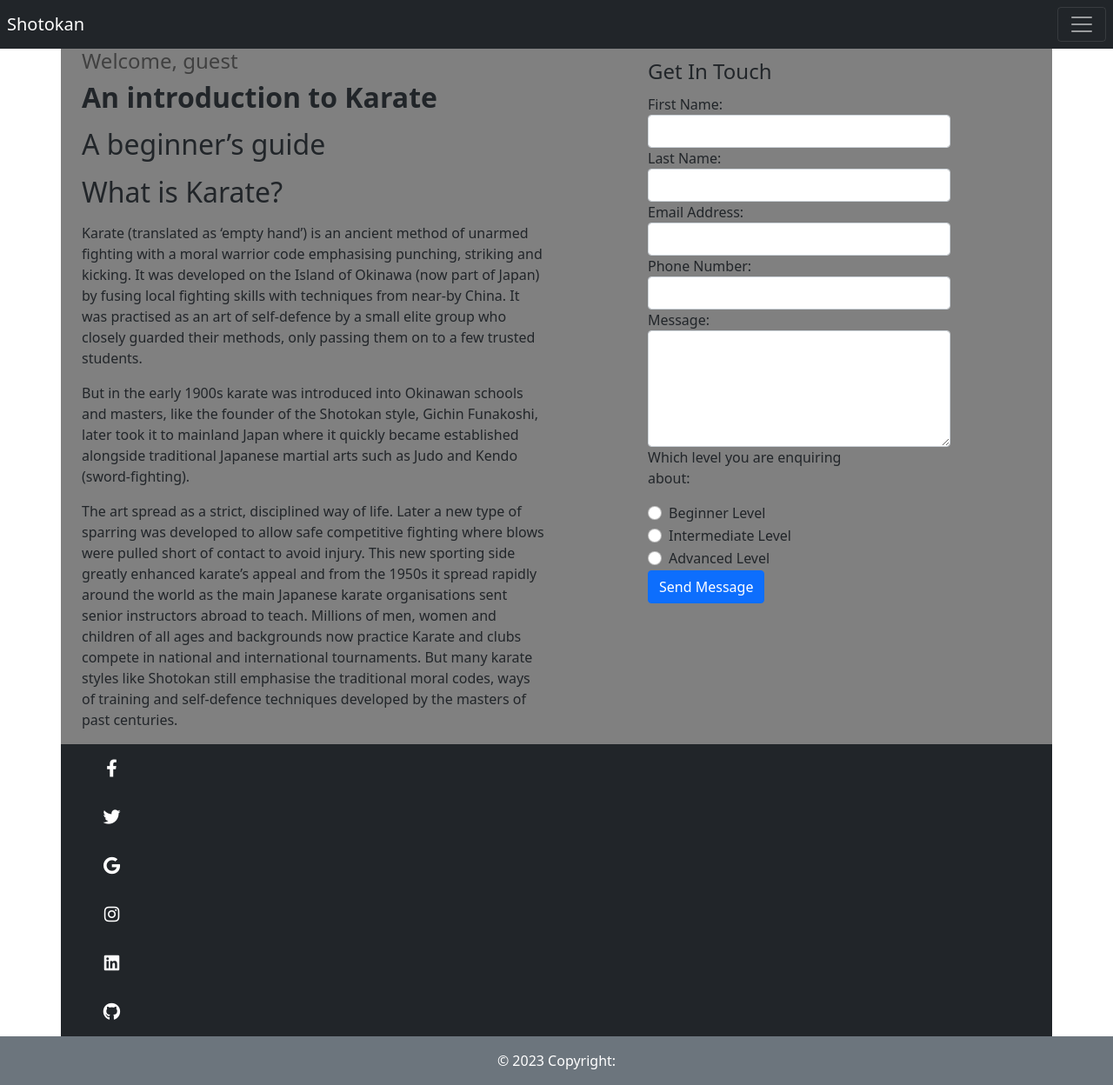
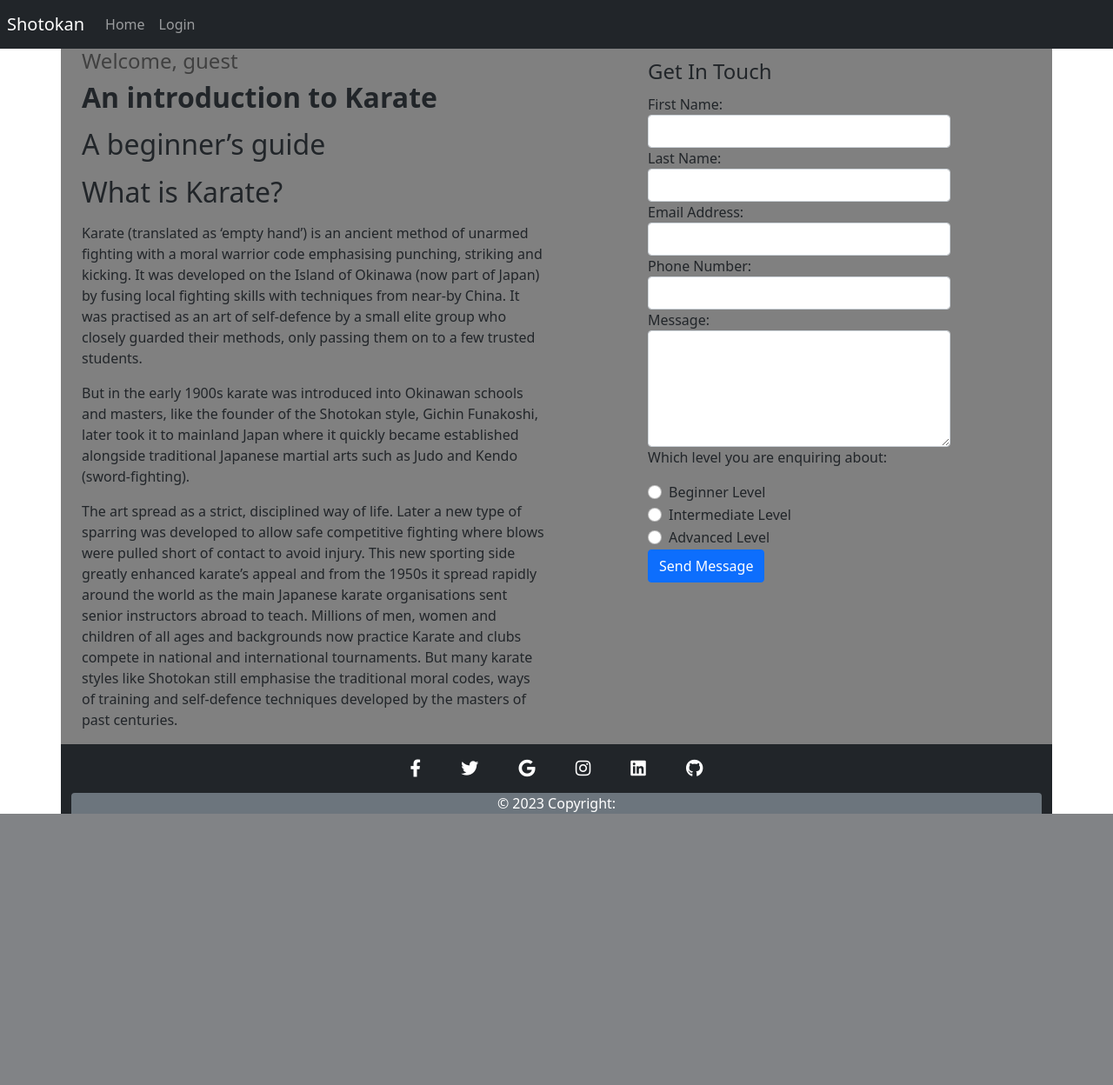
Before and after one commit to Shaga-Matula/Shotokan-Karate, a Django app: page / in a window 1280 px wide. Shown: the whole page at 87% size. After the commit the page ends 936 px from the top, so only its background shows below. Run offline with Django 3.2, Linux system fonts and the light colour scheme; some libraries are stand-ins or nearby versions.

Commit message:
booststrap and css header footer

```diff
--- a/templates/base.html
+++ b/templates/base.html
@@ -6,16 +6,21 @@
 <head>
     <meta charset="UTF-8">
     <meta name="viewport" content="width=device-width, initial-scale=1.0">
-<script src="https://cdn.jsdelivr.net/npm/@popperjs/core@2.11.6/dist/umd/popper.min.js" integrity="sha384-oBqDVmMz9ATKxIep9tiCxS/Z9fNfEXiDAYTujMAeBAsjFuCZSmKbSSUnQlmh/jp3" crossorigin="anonymous"></script>
-<script src="https://cdn.jsdelivr.net/npm/bootstrap@5.2.3/dist/js/bootstrap.min.js" integrity="sha384-cuYeSxntonz0PPNlHhBs68uyIAVpIIOZZ5JqeqvYYIcEL727kskC66kF92t6Xl2V" crossorigin="anonymous"></script>
-<link href="https://cdn.jsdelivr.net/npm/bootstrap@5.0.2/dist/css/bootstrap.min.css" rel="stylesheet" integrity="sha384-EVSTQN3/azprG1Anm3QDgpJLIm9Nao0Yz1ztcQTwFspd3yD65VohhpuuCOmLASjC" crossorigin="anonymous">
+    <script src="https://cdn.jsdelivr.net/npm/@popperjs/core@2.11.6/dist/umd/popper.min.js"
+        integrity="sha384-oBqDVmMz9ATKxIep9tiCxS/Z9fNfEXiDAYTujMAeBAsjFuCZSmKbSSUnQlmh/jp3" crossorigin="anonymous">
+    </script>
+    <script src="https://cdn.jsdelivr.net/npm/bootstrap@5.2.3/dist/js/bootstrap.min.js"
+        integrity="sha384-cuYeSxntonz0PPNlHhBs68uyIAVpIIOZZ5JqeqvYYIcEL727kskC66kF92t6Xl2V" crossorigin="anonymous">
+    </script>
+    <link href="https://cdn.jsdelivr.net/npm/bootstrap@5.0.2/dist/css/bootstrap.min.css" rel="stylesheet"
+        integrity="sha384-EVSTQN3/azprG1Anm3QDgpJLIm9Nao0Yz1ztcQTwFspd3yD65VohhpuuCOmLASjC" crossorigin="anonymous">
     <link rel="stylesheet" href="https://cdnjs.cloudflare.com/ajax/libs/font-awesome/5.15.3/css/all.min.css">
     <link rel="stylesheet" href="{% static 'css/style.css' %}">
     <title>Shotokan Karate</title>
 </head>
 
 <body>
-    <nav class="navbar p-2 bg-dark navbar-dark">
+    <nav class="navbar p-2 bg-dark navbar-dark navbar-expand-md bg-dark navbar-dark">
         <!-- Brand -->
         <a class="navbar-brand" href="#">Shotokan</a>
 
@@ -58,13 +63,13 @@
     {% endblock content %}
 
 
+
+    <footer class="container bg-dark mx-auto text-white text-center col-sm-12 col-md-12 col-lg-12 col-xl-12">
+        <div class="container mx-auto">
+            <div class="row justify-content-center">
                 <div class="#">
-
-        <footer class="row-cols-1 text-center text-white">
-            <!-- Grid container -->
-            <div class="container bg-dark" >
                     <!-- Section: Social media -->
-                <section class="col-sm-1">
+                    <section class="col-12">
                         <!-- Facebook -->
                         <a class="btn btn-link btn-floating btn-lg text-white m-1" href="#!" role="button"
                             data-mdb-ripple-color="dark"><i class="fab fa-facebook-f"></i></a>
@@ -93,17 +98,24 @@
 
 
                 <!-- Copyright -->
-            <div class="text-center text-white p-3 bg-secondary">
+                <div class="rounded-top text-center text-white bg-secondary">
                     © 2023 Copyright:
                 </div>
                 <!-- Copyright -->
+            </div>
+        </div>
+
     </footer>
 
-    </div>
-
-    <script src="https://code.jquery.com/jquery-3.2.1.slim.min.js" integrity="sha384-KJ3o2DKtIkvYIK3UENzmM7KCkRr/rE9/Qpg6aAZGJwFDMVNA/GpGFF93hXpG5KkN" crossorigin="anonymous"></script>
-    <script src="https://cdn.jsdelivr.net/npm/popper.js@1.12.9/dist/umd/popper.min.js" integrity="sha384-ApNbgh9B+Y1QKtv3Rn7W3mgPxhU9K/ScQsAP7hUibX39j7fakFPskvXusvfa0b4Q" crossorigin="anonymous"></script>
-    <script src="https://cdn.jsdelivr.net/npm/bootstrap@4.0.0/dist/js/bootstrap.min.js" integrity="sha384-JZR6Spejh4U02d8jOt6vLEHfe/JQGiRRSQQxSfFWpi1MquVdAyjUar5+76PVCmYl" crossorigin="anonymous"></script>
+    <script src="https://code.jquery.com/jquery-3.2.1.slim.min.js"
+        integrity="sha384-KJ3o2DKtIkvYIK3UENzmM7KCkRr/rE9/Qpg6aAZGJwFDMVNA/GpGFF93hXpG5KkN" crossorigin="anonymous">
+    </script>
+    <script src="https://cdn.jsdelivr.net/npm/popper.js@1.12.9/dist/umd/popper.min.js"
+        integrity="sha384-ApNbgh9B+Y1QKtv3Rn7W3mgPxhU9K/ScQsAP7hUibX39j7fakFPskvXusvfa0b4Q" crossorigin="anonymous">
+    </script>
+    <script src="https://cdn.jsdelivr.net/npm/bootstrap@4.0.0/dist/js/bootstrap.min.js"
+        integrity="sha384-JZR6Spejh4U02d8jOt6vLEHfe/JQGiRRSQQxSfFWpi1MquVdAyjUar5+76PVCmYl" crossorigin="anonymous">
+    </script>
 </body>
 
 </html>
--- a/templates/index.html
+++ b/templates/index.html
@@ -77,7 +77,7 @@
                         <textarea class="form-control" name="msg" id="msg" rows="5" required></textarea>
                     </div>
 
-                    <div class="col-sm-1 col-md-4 col-lg-6 col-xl-8">
+                    <div class="col-12">
                         <p>Which level you are enquiring about:</p>
                         <div class="form-check">
                             <input class="form-check-input" type="radio" name="chk1" id="chk1" value="beginner"
```
Lines whose indentation alone changed are shown as unchanged.
